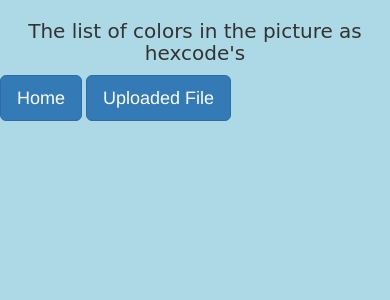
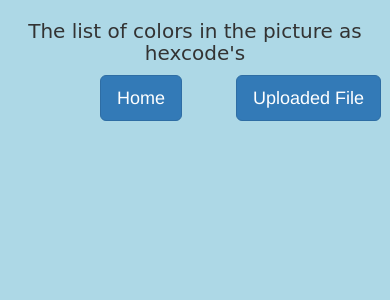
Before and after one commit to hardebite/color-palette, a Flask app: template templates/color.html in a window 390 px wide. Shown: the top 300 px of the page. Run offline with Flask 2, Linux system fonts and the light colour scheme; the template is opened without the code that fills it, so the values that code supplies are empty; some libraries are stand-ins or nearby versions.

Commit message:
add more  responsiveness

```diff
--- a/static/styles.css
+++ b/static/styles.css
@@ -32,6 +32,14 @@ font-size:2rem;
 position:relative;
 left:100px;
 }
+.home{
+position:relative;
+left:100px;
+}
+.upload{
+position:relative;
+left:150px;
+}
 @media screen and (min-width:900px){
 .file{
 position:relative;
```
